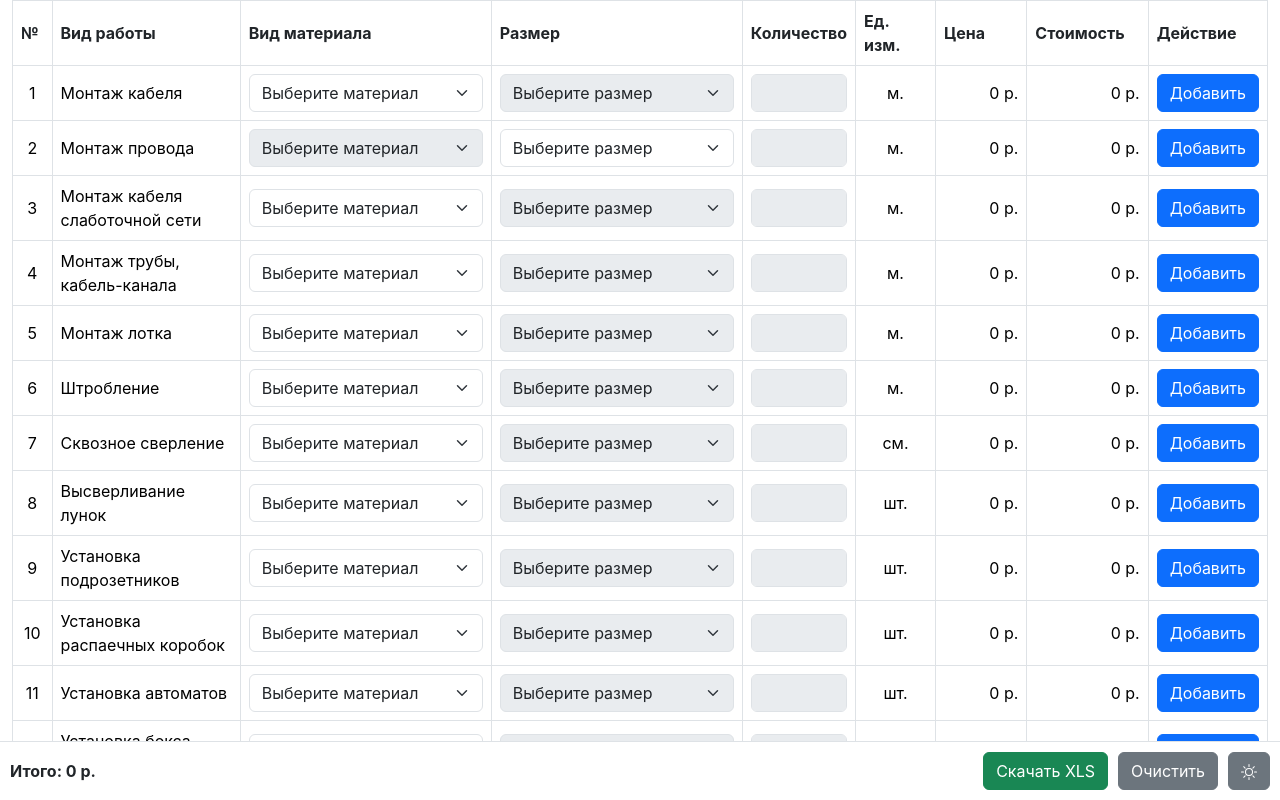
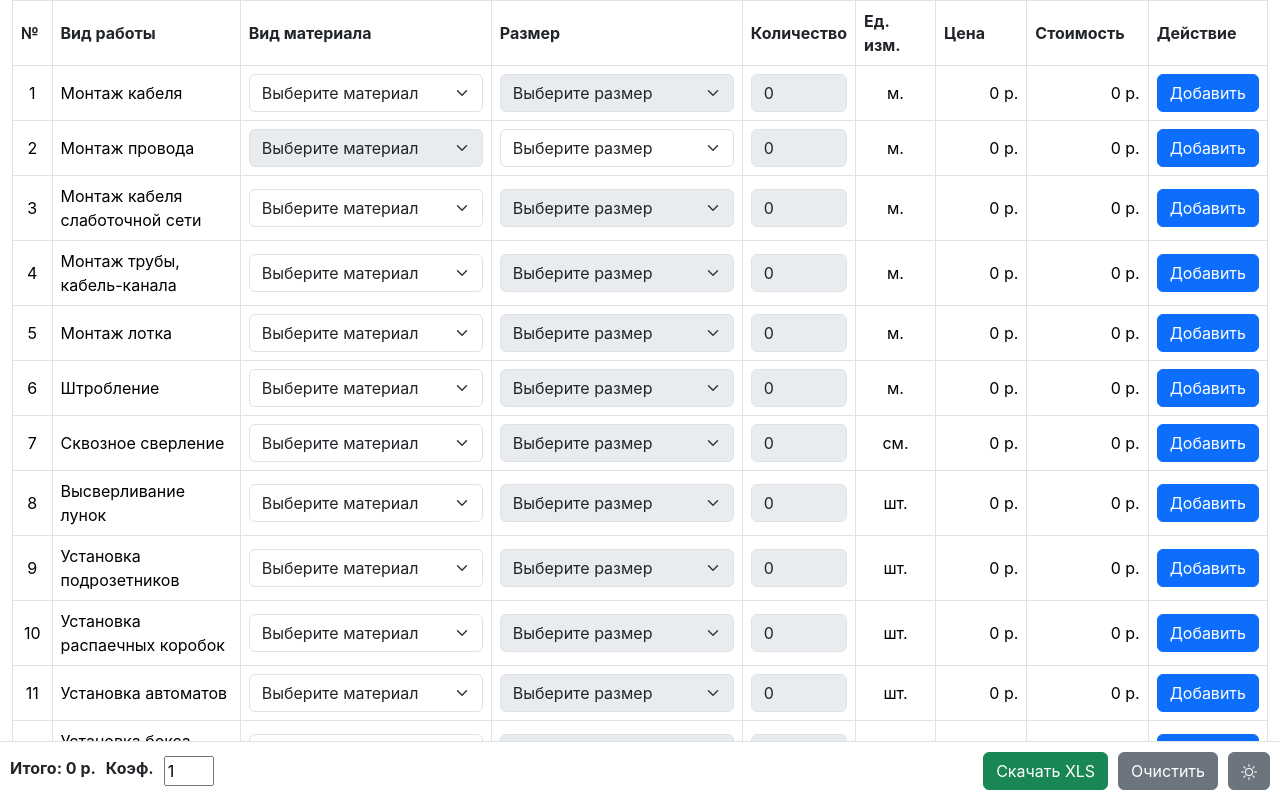
Before and after one commit to averin-fn/electro, a React (Create React App) app: page / in a window 1280 px wide. Built offline with nearby package versions, Linux system fonts and the light colour scheme; the HTML template or start-up script is replaced by a standard one.

Commit message:
add ratio

```diff
--- a/src/App.css
+++ b/src/App.css
@@ -36,6 +36,7 @@ table {
 .total-container {
     width: 100%;
     font-weight: bold;
+    display: flex;
 }
 
 .action-panel {
@@ -58,3 +59,13 @@ table {
 .bi-sun {
     margin-top: -1px;
 }
+
+.ratio-container {
+    display: flex;
+    gap: 10px;
+    margin: 0 10px;
+}
+
+.ratio-container input[type = text] {
+    width: 50px;
+}
--- a/src/App.js
+++ b/src/App.js
@@ -14,7 +14,7 @@ const selectedGroups = {};
 function App() {
   /** Поле итого и состояние */
   const [total, setTotal] = useState(0);
-
+  const [ratio, setRatio] = useState(1);
   const [currentTheme, setCurrentTheme] = useState(
     localStorage.getItem("theme")
   );
@@ -91,9 +91,9 @@ function App() {
 
       if (background) {
         cell.fill = {
-          type: 'pattern',
-          pattern:'solid',
-          fgColor: { argb:'FFD3D3D3' }
+          type: "pattern",
+          pattern: "solid",
+          fgColor: { argb: "FFD3D3D3" },
         };
       }
     }
@@ -187,13 +187,29 @@ function App() {
           </thead>
           <tbody>
             {groups.map((g) => (
-              <Group key={g.id} row={g.row} onChange={g.onChange} />
+              <Group
+                key={g.id}
+                row={g.row}
+                ratio={ratio}
+                onChange={g.onChange}
+              />
             ))}
           </tbody>
         </table>
       </div>
       <div className="footer-container">
-        <div className="total-container">Итого: {total} р.</div>
+        <div className="total-container">
+          Итого: {total} р.
+          <div className="ratio-container">
+            <div>Коэф. </div>
+            <input
+              type="text"
+              onChange={(event) => setRatio(event.target.value) }
+              value={ratio}
+            />
+          </div>
+        </div>
+
         <div className="action-panel">
           <button
             type="button"
--- a/src/components/group-component/Group.js
+++ b/src/components/group-component/Group.js
@@ -5,7 +5,7 @@ import { v4 as uuidv4 } from "uuid";
 /**
  * Компонент группы строк
  */
-export function Group({ row, onChange }) {
+export function Group({ row, onChange, ratio }) {
   /** Тип работы */
   const workType = row.workType;
 
@@ -72,6 +72,7 @@ export function Group({ row, onChange }) {
           header={r.header}
           row={r.row}
           data={r.data}
+          ratio={ratio}
           onChange={r.onChange}
           action={r.action}
         />
--- a/src/components/row-component/Row.js
+++ b/src/components/row-component/Row.js
@@ -4,7 +4,7 @@ import "./Row.css";
 /**
  * Компонент строки в группе
  * */
-export function Row({ id, header, row, data, onChange, action }) {
+export function Row({ id, header, row, data, onChange, action, ratio }) {
   // Опции размера, изменяются после выбра материала
   const [sizeOptions, setSizeOptions] = useState([]);
   // Цена
@@ -13,6 +13,15 @@ export function Row({ id, header, row, data, onChange, action }) {
   const [cost, setCost] = useState(0);
   // Количество
   const [count, setCount] = useState(0);
+
+  const [rowRatio, setRowRation] = useState(ratio);
+
+  if (ratio && !isNaN(ratio) && rowRatio !== ratio) {
+    const priceVal = Math.round((price/rowRatio) * ratio)
+    setPrice(priceVal);
+    updateCost(count, priceVal)
+    setRowRation(ratio);
+  }
 
   // Если нет видов материалов, то заполняем опции для размера
   if (
@@ -25,7 +34,7 @@ export function Row({ id, header, row, data, onChange, action }) {
 
   // Если есть цена, то нет опций и просто задаем цену
   if (row.price && price === 0) {
-    setPrice(row.price);
+    setPrice(row.price * ratio);
     data.price = row.price;
   }
 
@@ -35,13 +44,12 @@ export function Row({ id, header, row, data, onChange, action }) {
       (i) => i.title === event.target.value
     );
 
-
     if (materialType) {
       data.materialType = materialType.title;
 
       if (materialType.price && materialType.sizeOptions.length === 0) {
-        setPrice(materialType.price);
-        updateCost(count, materialType.price);
+        setPrice(Math.round(materialType.price * ratio));
+        updateCost(count, Math.round(materialType.price * ratio));
       } else {
         setPrice(0);
         updateCost(count, 0);
@@ -53,6 +61,7 @@ export function Row({ id, header, row, data, onChange, action }) {
 
       setPrice(0);
       updateCost(count, 0);
+      setCount(0);
 
       setSizeOptions([]);
     }
@@ -62,8 +71,16 @@ export function Row({ id, header, row, data, onChange, action }) {
   function handleSizeOnChange(event) {
     const sizeType = sizeOptions.find((i) => i.title === event.target.value);
 
+    if (!sizeType) {
+      setPrice(0);
+      setCount(0);
+      updateCost(count, 0);
+
+      return;
+    }
+
     const price = sizeType ? sizeType.price : 0;
-    setPrice(price);
+    setPrice(price * ratio);
 
     data.sizeType = sizeType.title;
 
@@ -133,6 +150,7 @@ export function Row({ id, header, row, data, onChange, action }) {
           type="text"
           className="form-control"
           onInput={handleCountOnChange}
+          value={count}
           disabled={price === 0}
         />
       </td>
@@ -186,6 +204,7 @@ export function Row({ id, header, row, data, onChange, action }) {
           type="text"
           className="form-control"
           onChange={handleCountOnChange}
+          value={count}
           disabled={price === 0}
         />
       </td>
```
Also changed, not shown: 1 other file (tests, documents, lock files or other folders).
